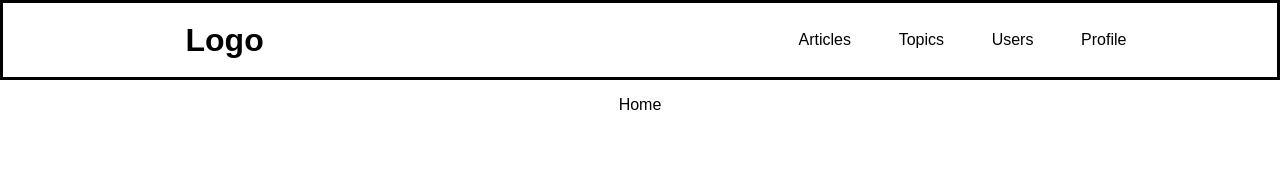
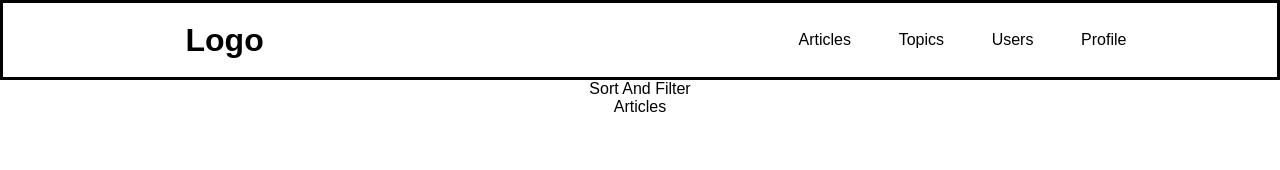
Before and after one commit to E-Randz/NC-News-FE, a React (Create React App) app: page / in a window 1280 px wide. Shown: the top 170 px of the page. Built offline with nearby package versions, Linux system fonts and the light colour scheme.

Commit message:
create articles component

```diff
--- a/src/components/Articles.jsx
+++ b/src/components/Articles.jsx
@@ -1,12 +1,17 @@
 import React, { Component } from 'react';
+import SortAndFilter from './SortAndFilter';
 
 class Articles extends Component {
   state = {
     articles: [],
+    sortAndFilterCriteria: null,
   }
   render() {
     return (
-      <div>Articles</div>
+      <div>
+        <SortAndFilter />
+        <div>Articles</div>
+      </div>
     );
   }
 }
--- a/src/components/Home.jsx
+++ b/src/components/Home.jsx
@@ -1,10 +1,11 @@
 import React, { Component } from 'react';
+import Articles from './Articles';
 
 class Home extends Component {
   state = {  }
   render() {
     return (
-      <p>Home</p>
+      <Articles />
      );
   }
 }
--- a/src/components/SortAndFilter.jsx
+++ b/src/components/SortAndFilter.jsx
@@ -0,0 +1,11 @@
+import React from 'react';
+
+const SortAndFilter = () => {
+  return (
+    <div>
+      Sort And Filter
+    </div>
+   );
+}
+
+export default SortAndFilter;
```
